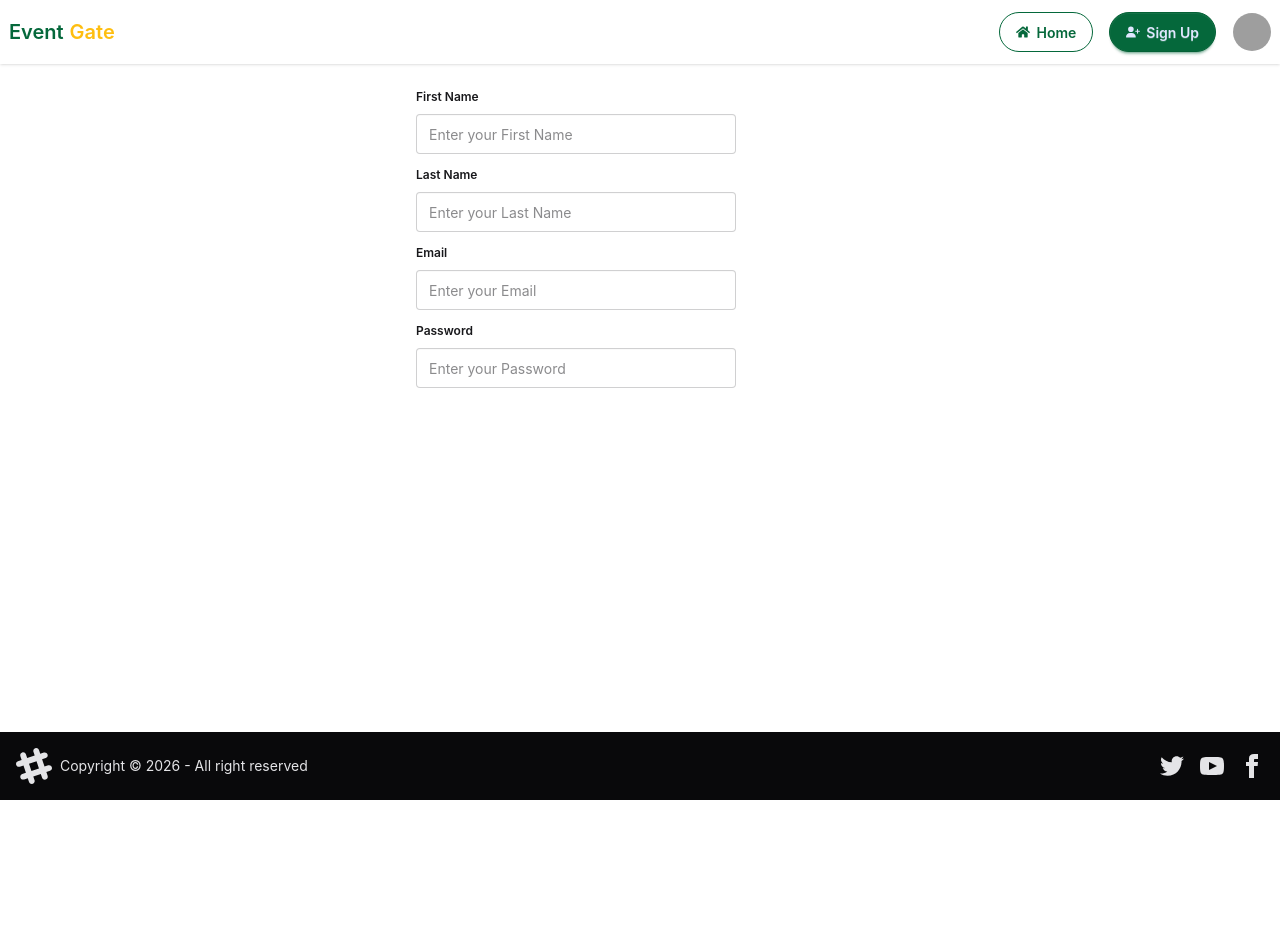
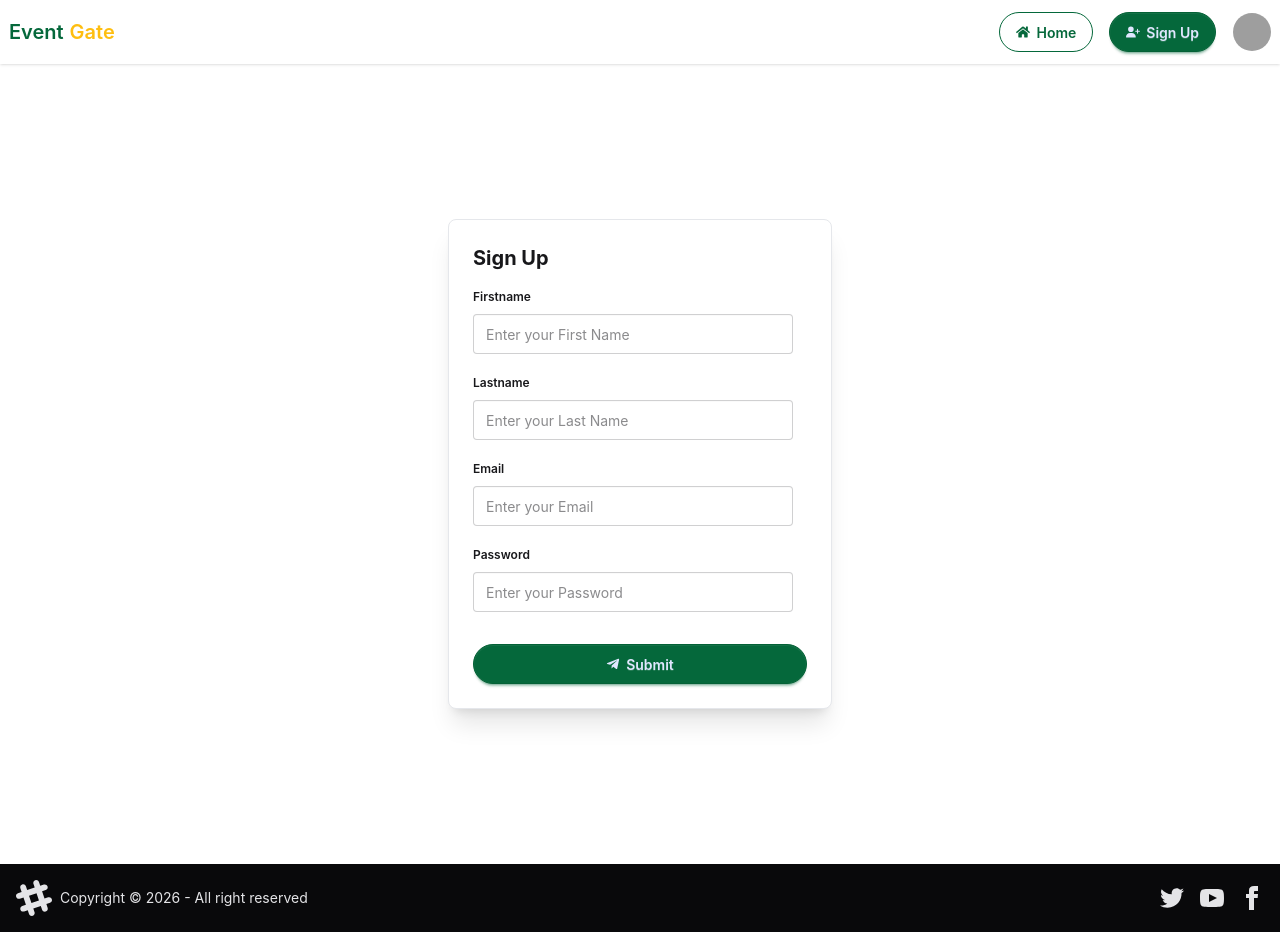
Before and after one commit to Teodoro21-IT/event-gate-feu, a React (Vite) app: page /sign-up in a window 1280 px wide. Before the commit the page ends 800 px from the top, so only its background shows below. Built offline with nearby package versions, Linux system fonts and the light colour scheme; grey boxes are pictures that could not be loaded.

Commit message:
add icon

```diff
--- /dev/null
+++ b/src/components/Card.jsx
@@ -0,0 +1,11 @@
+import React from "react";
+
+const Card = ({ children }) => {
+    return (
+        <div className="card bg-base-100 w-96 shadow-xl border border-gray-200">
+            <div className="card-body">{children}</div>
+        </div>
+    );
+};
+
+export default Card;
--- /dev/null
+++ b/src/components/icons/SendIcon.jsx
@@ -0,0 +1,10 @@
+import React from 'react'
+import { FaTelegramPlane } from "react-icons/fa";
+
+const SendIcon = (props) => {
+    return (< FaTelegramPlane{...props} />
+
+    )
+}
+
+export default SendIcon
--- a/src/components/icons/SignUpIcon.jsx
+++ b/src/components/icons/SignUpIcon.jsx
@@ -2,7 +2,6 @@
 import { FaUserPlus } from "react-icons/fa6";
 
 const props = {
-
 };
 const SignUpIcon = () => {
     return (
--- a/src/pages/SignUp.jsx
+++ b/src/pages/SignUp.jsx
@@ -1,23 +1,26 @@
-import Input from '../components/form/Input';
-import MainLayout from '../layouts/MainLayout';
+import Input from "../components/form/Input";
+import MainLayout from "../layouts/MainLayout";
+import Card from "../components/Card";
+import SignUpIcon from "../components/icons/SignUpIcon";
+import SendIcon from "../components/icons/SendIcon";
 
-const SignUpPage = () => {
+const SignUp = () => {
     return (
-        <div className="flex flex-col min-h-screen">
-            <MainLayout>
-
-                <div className="flex flex-1 items-center justify-center p-4">
-                    <div className="w-full max-w-md">
+        <MainLayout>
+            <div className="min-h-screen flex flex-col">
+                <div className="flex justify-center items-center flex-1">
+                    <Card>
+                        <h1 className="text-xl font-bold">Sign Up</h1>
                         <Input
                             name="firstname"
                             placeholder="Enter your First Name"
-                            label="First Name"
+                            label="Firstname"
                             type="text"
                         />
                         <Input
                             name="lastname"
                             placeholder="Enter your Last Name"
-                            label="Last Name"
+                            label="Lastname"
                             type="text"
                         />
                         <Input
@@ -33,11 +36,14 @@
                             type="password"
                         />
 
-                    </div>
+                        <button className="btn btn-primary rounded-full mt-5">
+                            <SendIcon /> Submit
+                        </button>
+                    </Card>
                 </div>
-            </MainLayout>
-        </div>
+            </div>
+        </MainLayout>
     );
 };
 
-export default SignUpPage;
+export default SignUp;
```
Also changed, not shown: src/components/footer.jsx (+16 -16 lines), src/components/form/Input.jsx (line endings or trailing spaces).
